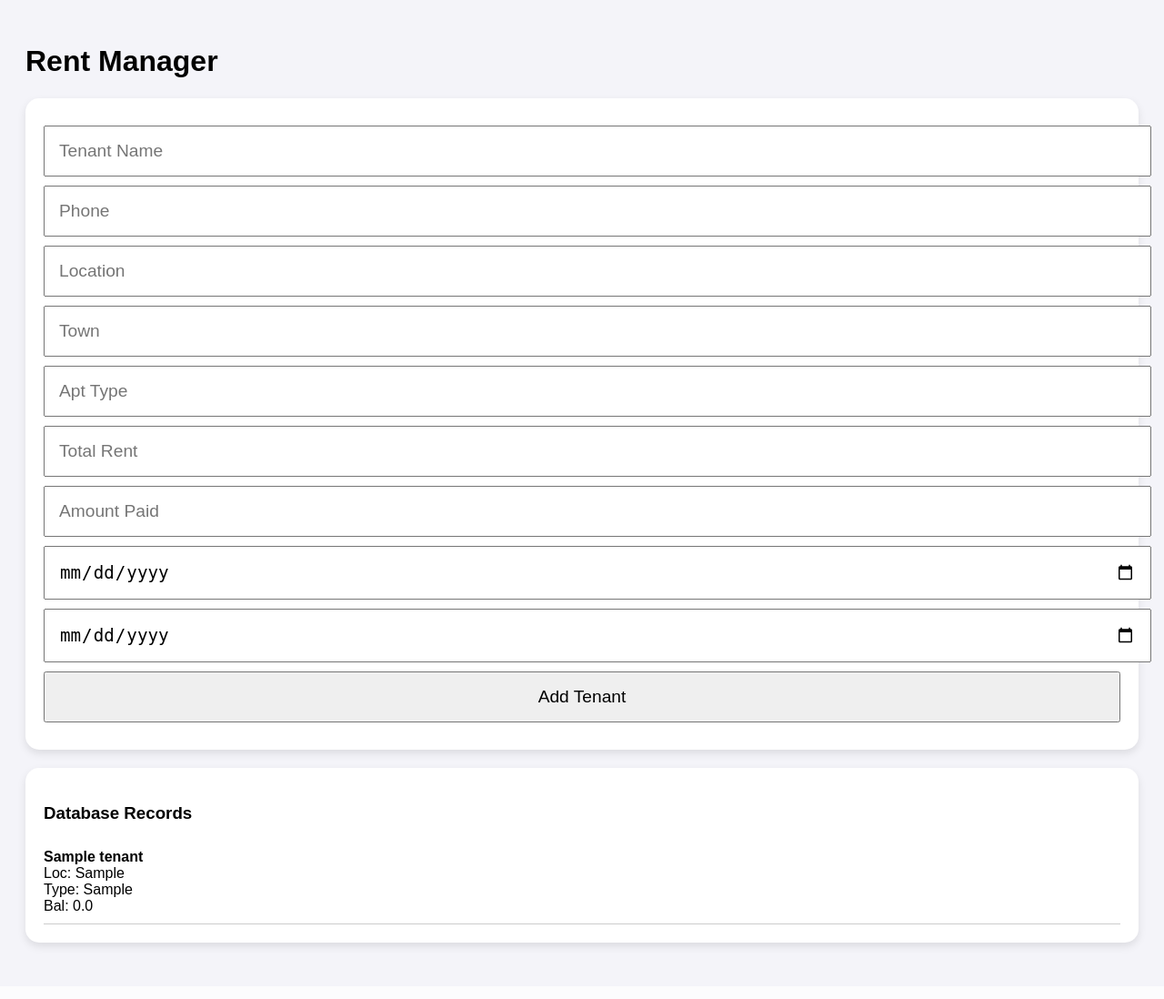
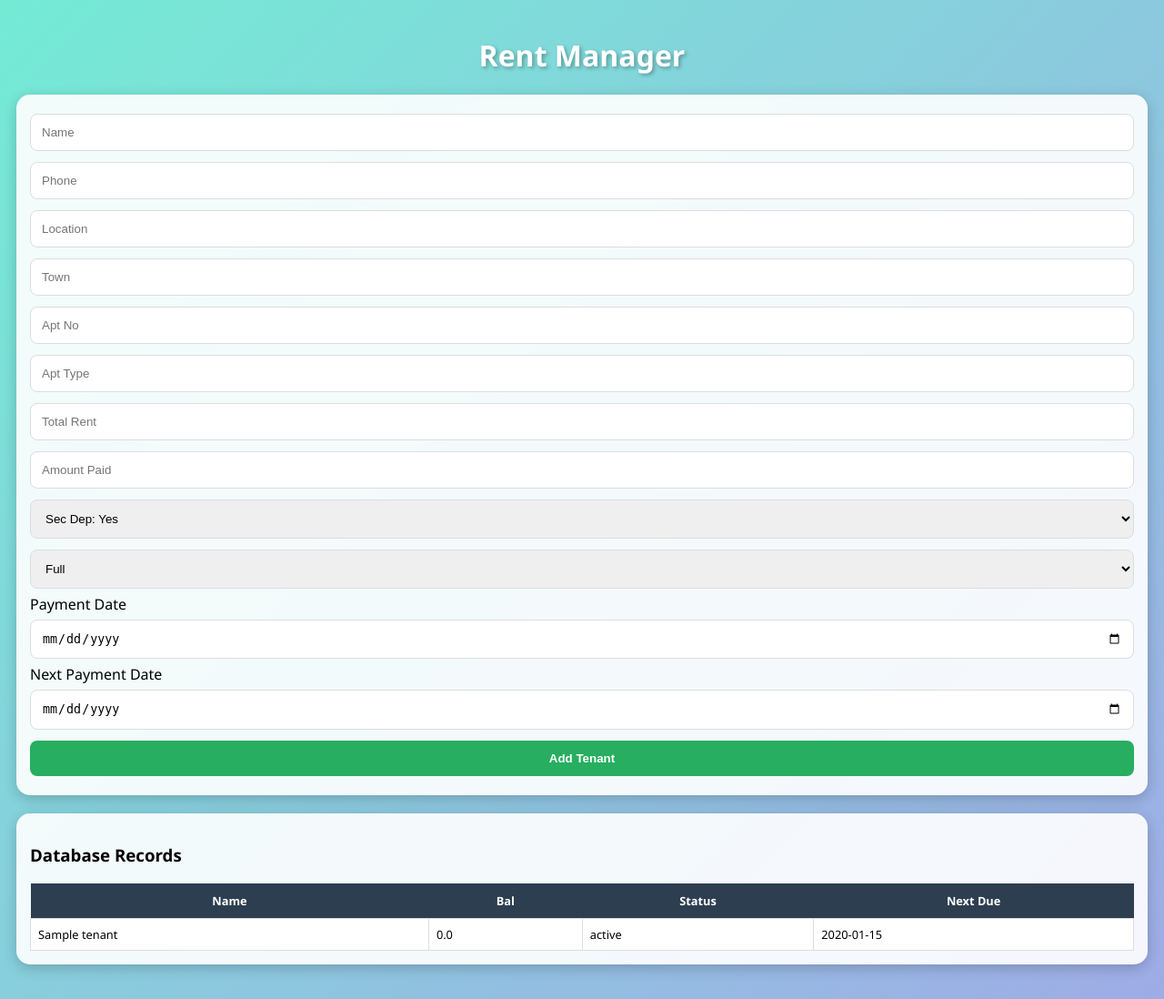
Before and after one commit to soumetconnect/soumet-rent, a Flask app: page / in a window 1280 px wide. Shown: the whole page at 91% size. Before the commit the page ends 1044 px from the top, so only its background shows below. Run offline with Flask 3, Linux system fonts and the light colour scheme; tables that the repository leaves empty hold one stand-in row (values such as "Sample post").

Commit message:
Full UI overhaul and horizontal table

```diff
--- a/app.py
+++ b/app.py
@@ -4,7 +4,6 @@ import os
 from datetime import datetime
 
 app = Flask(__name__)
-# Use a persistent path if possible, or ensure it recreates
 basedir = os.path.abspath(os.path.dirname(__file__))
 app.config['SQLALCHEMY_DATABASE_URI'] = 'sqlite:///' + os.path.join(basedir, 'rent_tracker.db')
 app.config['SQLALCHEMY_TRACK_MODIFICATIONS'] = False
@@ -15,16 +14,19 @@ class Tenant(db.Model):
     id = db.Column(db.Integer, primary_key=True)
     name = db.Column(db.String(100))
     phone = db.Column(db.String(20))
-    building_loc = db.Column(db.String(100))
+    location = db.Column(db.String(100))
     town = db.Column(db.String(100))
+    apt_no = db.Column(db.String(50))
     apt_type = db.Column(db.String(50))
     rent_total = db.Column(db.Float)
     amount_paid = db.Column(db.Float)
-    move_in_date = db.Column(db.Date)
-    expiry_date = db.Column(db.Date)
+    sec_dep = db.Column(db.String(10))
+    status = db.Column(db.String(20))
+    payment_date = db.Column(db.Date)
+    next_due = db.Column(db.Date)
 
     @property
-    def outstanding_balance(self):
+    def outstanding(self):
         return (self.rent_total or 0) - (self.amount_paid or 0)
 
 with app.app_context():
@@ -36,20 +38,16 @@ def index():
 
 @app.route('/add', methods=['POST'])
 def add():
-    # Use .get() to prevent 'Bad Request' if a field is missing
-    name = request.form.get('name')
-    phone = request.form.get('phone')
-    loc = request.form.get('loc')
-    town = request.form.get('town')
-    apt_type = request.form.get('type')
-    total = float(request.form.get('total', 0))
-    paid = float(request.form.get('paid', 0))
-    move = datetime.strptime(request.form.get('move'), '%Y-%m-%d')
-    exp = datetime.strptime(request.form.get('exp'), '%Y-%m-%d')
-
-    t = Tenant(name=name, phone=phone, building_loc=loc, town=town,
-               apt_type=apt_type, rent_total=total, amount_paid=paid,
-               move_in_date=move, expiry_date=exp)
+    t = Tenant(
+        name=request.form.get('name'), phone=request.form.get('phone'),
+        location=request.form.get('loc'), town=request.form.get('town'),
+        apt_no=request.form.get('apt_no'), apt_type=request.form.get('type'),
+        rent_total=float(request.form.get('total', 0)),
+        amount_paid=float(request.form.get('paid', 0)),
+        sec_dep=request.form.get('sec_dep'), status=request.form.get('status'),
+        payment_date=datetime.strptime(request.form.get('pay_date'), '%Y-%m-%d'),
+        next_due=datetime.strptime(request.form.get('next_due'), '%Y-%m-%d')
+    )
     db.session.add(t)
     db.session.commit()
     return redirect(url_for('index'))
--- a/templates/index.html
+++ b/templates/index.html
@@ -4,38 +4,44 @@
     <meta name="viewport" content="width=device-width, initial-scale=1.0">
     <title>Rent Manager</title>
     <style>
-        body { font-family: sans-serif; padding: 20px; background: #f4f4f9; }
-        .card { background: #fff; padding: 20px; margin-bottom: 20px; border-radius: 15px; box-shadow: 0 4px 10px rgba(0,0,0,0.1); }
-        input, select, button { width: 100%; padding: 15px; margin: 10px 0; font-size: 1.2rem; display: block; }
-        .record { border-bottom: 1px solid #ccc; padding: 10px 0; }
+        body { font-family: 'Segoe UI', sans-serif; background: linear-gradient(135deg, #74ebd5, #9face6); padding: 10px; min-height: 100vh; }
+        .card { background: rgba(255, 255, 255, 0.9); padding: 15px; border-radius: 15px; box-shadow: 0 4px 15px rgba(0,0,0,0.2); margin-bottom: 20px; }
+        h1 { color: #fff; text-align: center; text-shadow: 2px 2px 4px rgba(0,0,0,0.3); }
+        input, select, button { width: 100%; padding: 12px; margin: 6px 0; border: 1px solid #ddd; border-radius: 8px; box-sizing: border-box; }
+        button { background: #27ae60; color: white; border: none; font-weight: bold; }
+        .table-container { overflow-x: auto; }
+        table { width: 100%; border-collapse: collapse; font-size: 0.8rem; }
+        th { background: #2c3e50; color: white; padding: 10px; }
+        td { border: 1px solid #ddd; padding: 8px; background: #fff; }
     </style>
 </head>
 <body>
     <h1>Rent Manager</h1>
     <div class="card">
         <form action="/add" method="POST">
-            <input type="text" name="name" placeholder="Tenant Name" required>
+            <input type="text" name="name" placeholder="Name" required>
             <input type="text" name="phone" placeholder="Phone" required>
             <input type="text" name="loc" placeholder="Location" required>
             <input type="text" name="town" placeholder="Town" required>
+            <input type="text" name="apt_no" placeholder="Apt No" required>
             <input type="text" name="type" placeholder="Apt Type" required>
             <input type="number" name="total" placeholder="Total Rent" required>
             <input type="number" name="paid" placeholder="Amount Paid" required>
-            <input type="date" name="move" required>
-            <input type="date" name="exp" required>
+            <select name="sec_dep"><option value="Yes">Sec Dep: Yes</option><option value="No">Sec Dep: No</option></select>
+            <select name="status"><option value="Full">Full</option><option value="Partial">Partial</option></select>
+            <label>Payment Date</label><input type="date" name="pay_date" required>
+            <label>Next Payment Date</label><input type="date" name="next_due" required>
             <button type="submit">Add Tenant</button>
         </form>
     </div>
-    <div class="card">
+    <div class="card table-container">
         <h3>Database Records</h3>
-        {% for t in tenants %}
-        <div class="record">
-            <strong>{{ t.name }}</strong><br>
-            Loc: {{ t.building_loc }}<br>
-            Type: {{ t.apt_type }}<br>
-            Bal: {{ t.outstanding_balance }}
-        </div>
-        {% endfor %}
+        <table>
+            <tr><th>Name</th><th>Bal</th><th>Status</th><th>Next Due</th></tr>
+            {% for t in tenants %}
+            <tr><td>{{ t.name }}</td><td>{{ t.outstanding }}</td><td>{{ t.status }}</td><td>{{ t.next_due }}</td></tr>
+            {% endfor %}
+        </table>
     </div>
 </body>
 </html>
```
